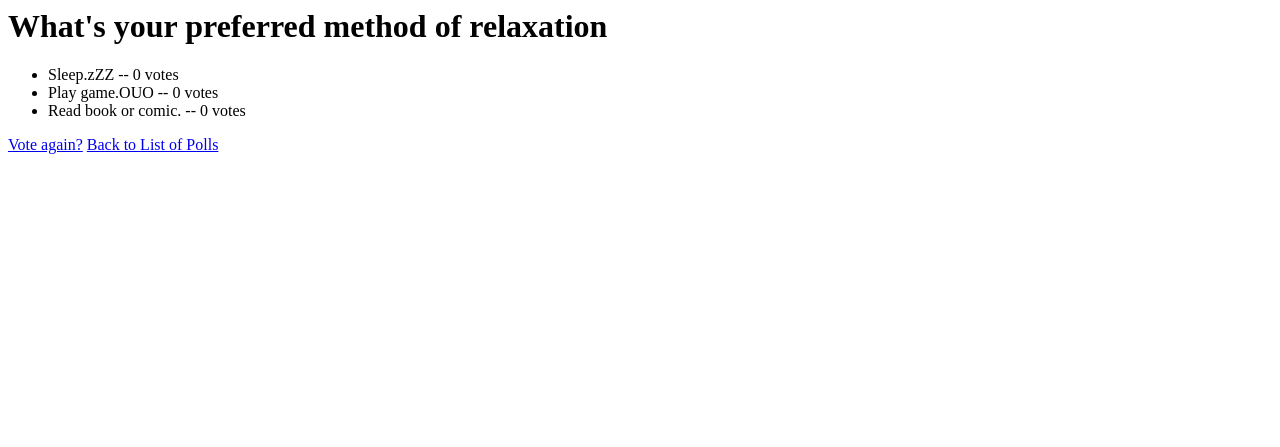
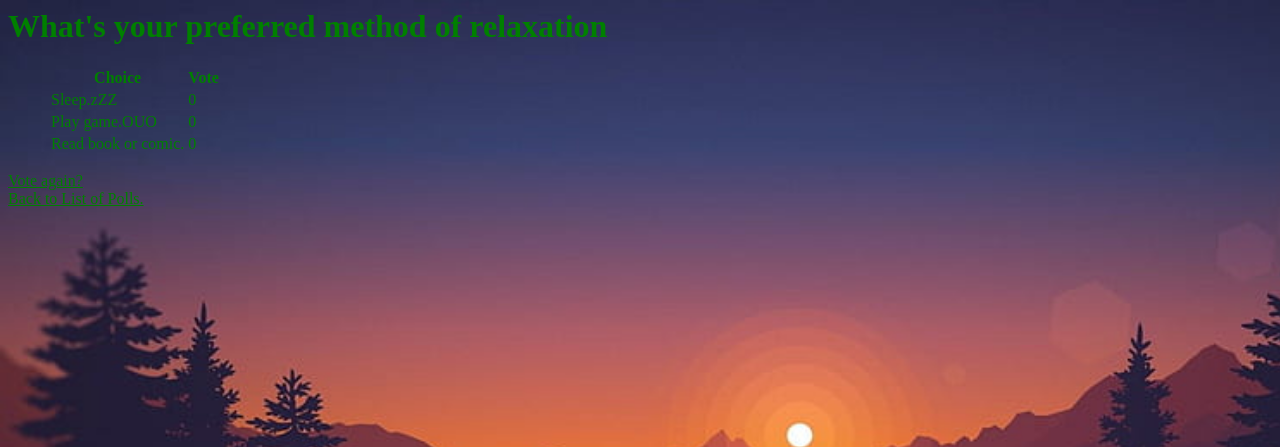
Before and after one commit to KunKid-cmd/ku-polls, a Django app: page /polls/3/results/ in a window 1280 px wide. Shown: the top 447 px of the page. Run offline with Django 4.2, Linux system fonts and the light colour scheme; data comes from the database, SQL or seed files in the repository.

Commit message:
Improve appearance

```diff
--- a/polls/templates/polls/results.html
+++ b/polls/templates/polls/results.html
@@ -1,10 +1,21 @@
-<h1>{{ question.question_text }}</h1>
+    {% load static %}
+     <link rel="stylesheet" href="{% static 'polls/style.css' %}">
+<h1 style="color:green;">{{ question.question_text }}</h1>
 
 <ul>
-{% for choice in question.choice_set.all %}
-    <li>{{ choice.choice_text }} -- {{ choice.votes }} vote{{ choice.votes|pluralize }}</li>
-{% endfor %}
+    <table>
+            <tr>
+                <th style="color:green;">Choice</th>
+                <th style="color:green;">Vote</th>
+            </tr>
+        {% for choice in question.choice_set.all %}
+            <tr>
+                <td style="color:green;">{{ choice.choice_text }}</td>
+                <td style="color:green;">{{ choice.votes }}</td>
+            </tr>
+        {% endfor %}
+    </table>
 </ul>
 
-<a href="{% url 'polls:detail' question.id %}">Vote again?</a>
-<a href="{% url 'polls:index' %}">Back to List of Polls</a>
+<a href="{% url 'polls:detail' question.id %}" style="color:green;">Vote again?</a><br>
+<a href="{% url 'polls:index' %}" style="color:green;">Back to List of Polls.</a>
```
Also changed, not shown: polls/templates/polls/detail.html (+6 -4 lines), polls/templates/polls/index.html (+12 -4 lines).
